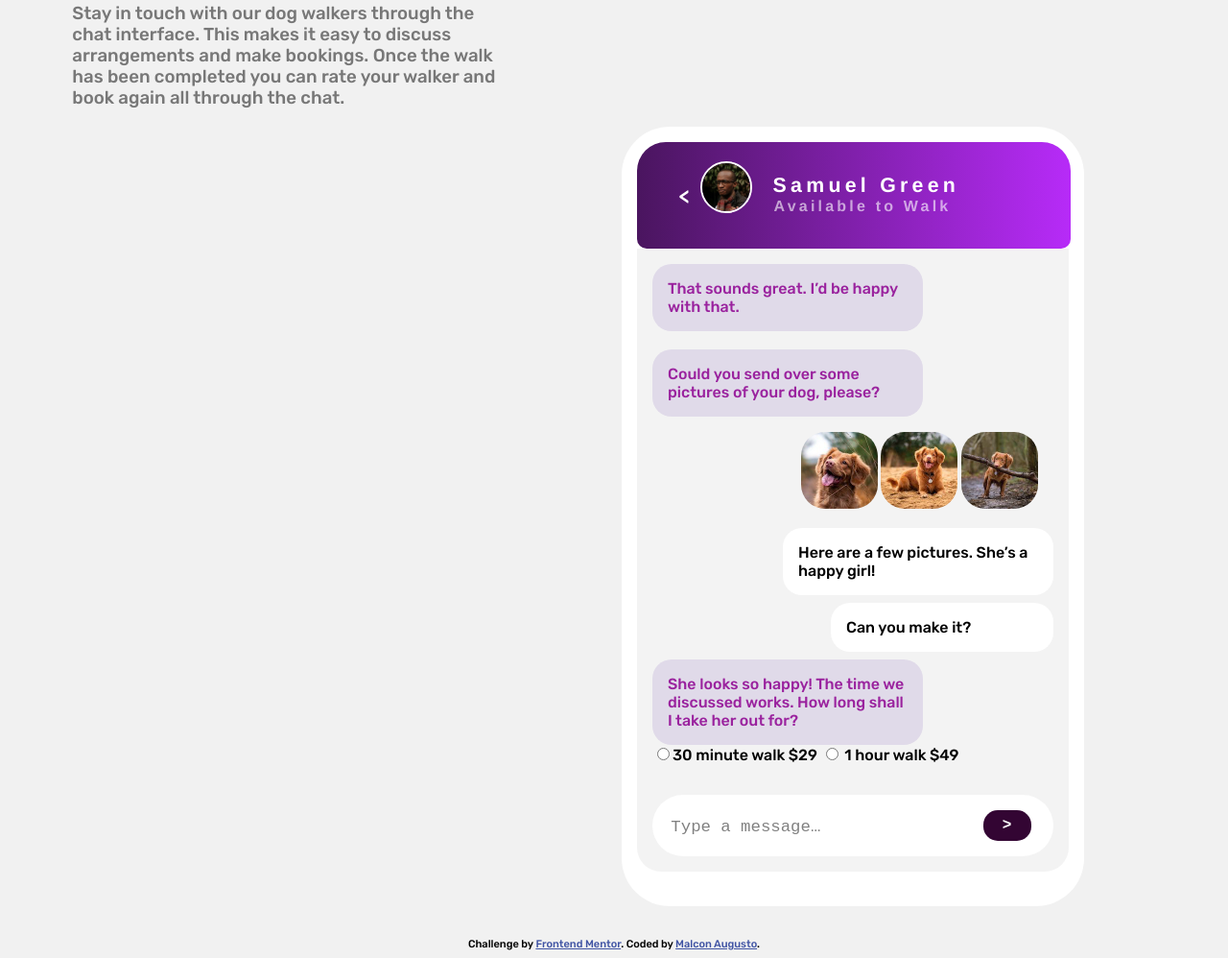
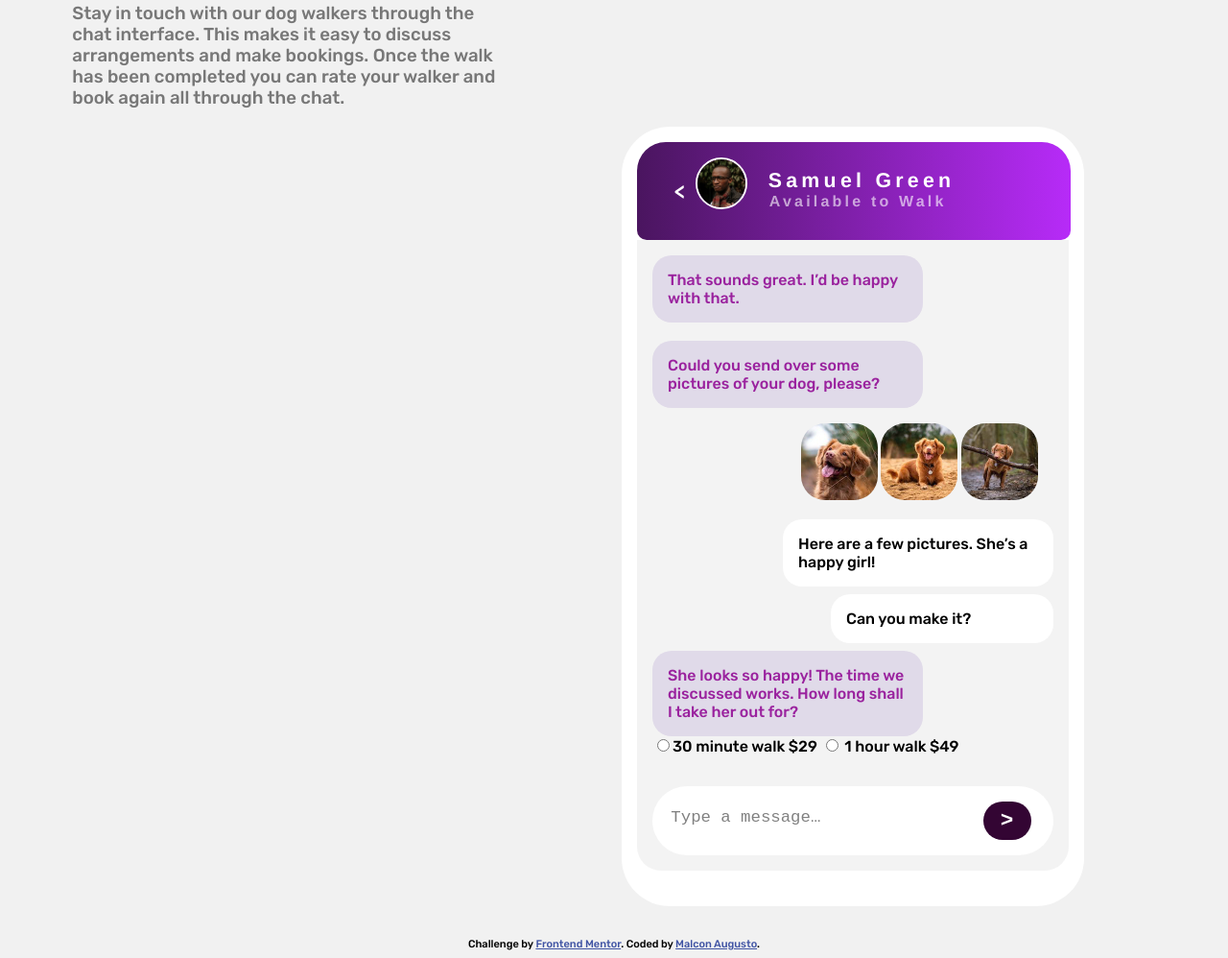
Before and after one commit to malconn/Chat-App, a plain HTML site: page index.html in a window 1280 px wide. Shown: the part 409-1407 px from the top of the page at 96% size. Drawn offline with Linux system fonts and the light colour scheme.

Commit message:
Arrumando o submit

```diff
--- a/style.css
+++ b/style.css
@@ -84,10 +84,11 @@ h1 {
 }
 
 .top-smart {
-    width: 410px;
+    width: 420px;
     background: linear-gradient(to right, rgb(74, 21, 95), rgb(183, 43, 248));
     height: 70px;
-    padding: 1.3em;
+    padding-top: 1.5em;
+    padding: 1em;
     z-index: 1;
     border-top-left-radius: 30px;
     border-top-right-radius: 30px;
@@ -189,12 +190,12 @@ h1 {
 
 .submit {
     width: 50px;
-    height: 32px;
+    height: 40px;
     border: none;
-    border-radius: 15px;
+    border-radius: 16em;
     background-color: rgb(51, 5, 51);
     color: white;
-    font-size: 12pt;
+    font-size: 17pt;
     font-family: monospace;
     font-weight: bold;
 }
```
